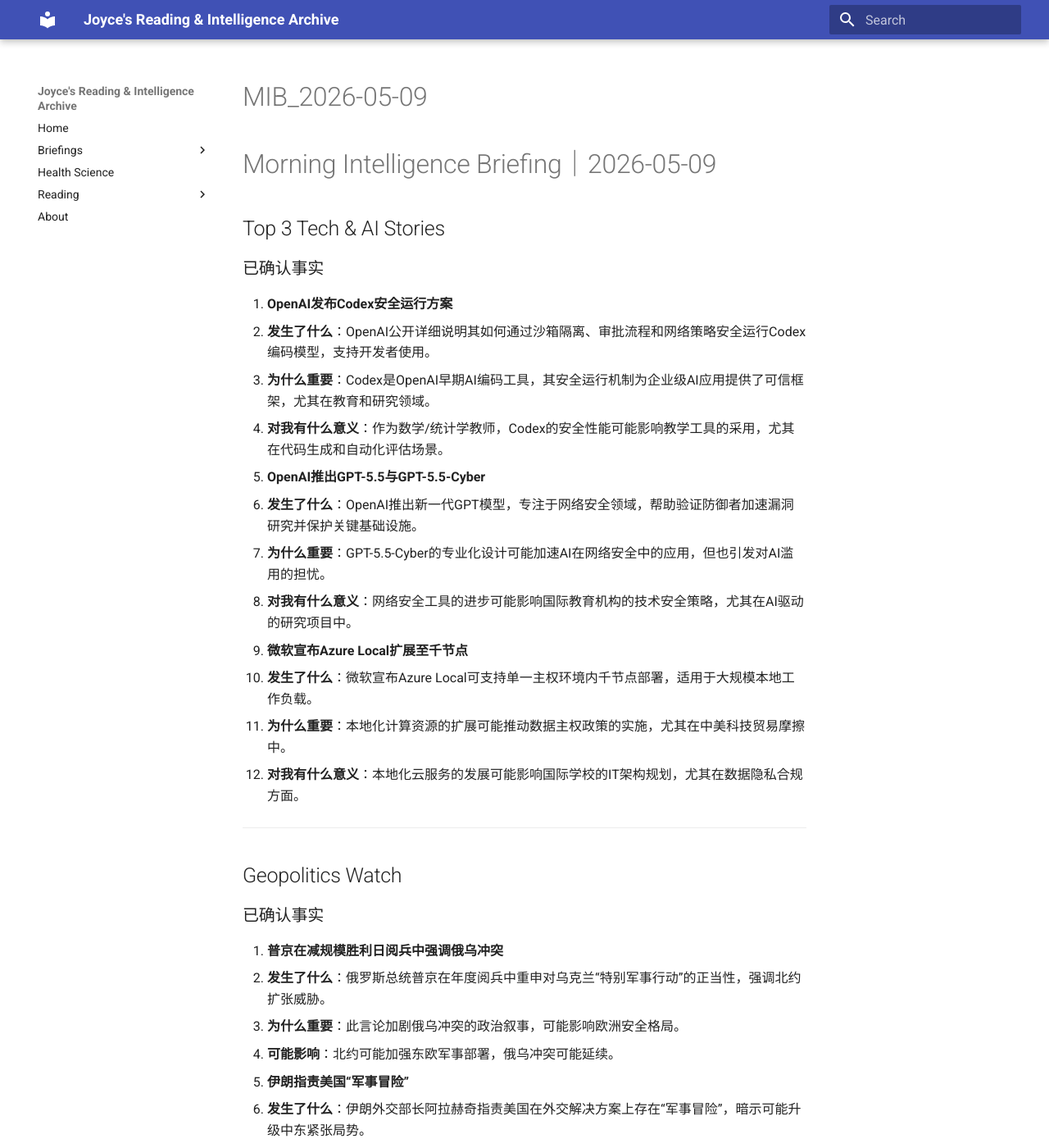
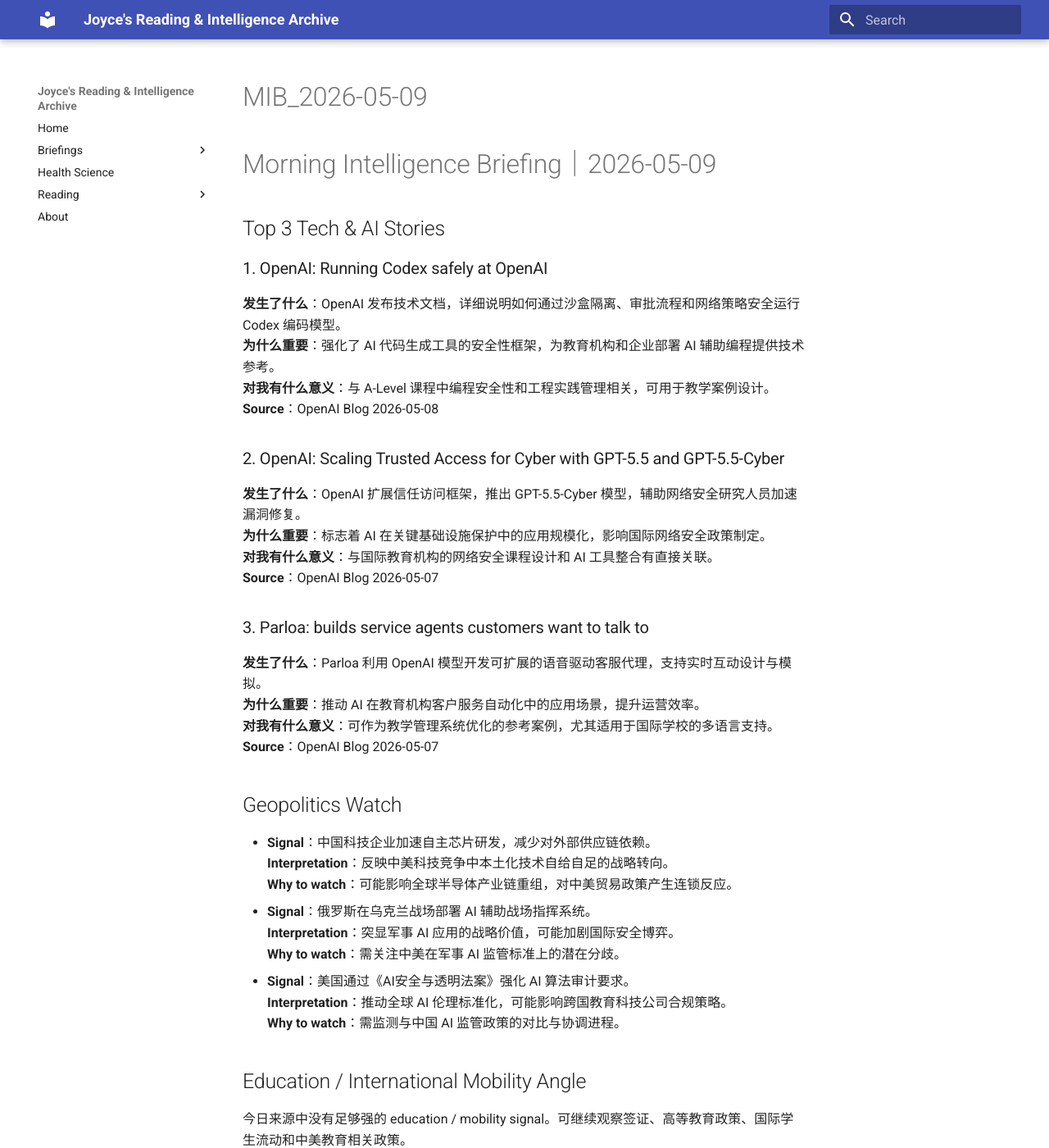
Before and after one commit to Joyce23523/reading-assistant, an MkDocs documentation site: the page built from docs/briefings/daily/2026-05-09.md, in a window 1280 px wide and 1400 px high. Shown: the whole window at 82% size. Built offline with MkDocs 1.6.1 and Material for MkDocs 9.7.7, drawn with Linux system fonts in a browser that asks for light colours; some of the changed text lies outside the part shown.

Commit message:
Add daily OpenRouter free briefing

```diff
--- a/docs/briefings/daily/2026-05-09.md
+++ b/docs/briefings/daily/2026-05-09.md
@@ -1,112 +1,66 @@
-# MIB_2026-05-09
+#MIB_2026-05-09
 # Morning Intelligence Briefing｜2026-05-09
 
 ## Top 3 Tech & AI Stories
-### 已确认事实
-1. **OpenAI发布Codex安全运行方案**
-   - **发生了什么**：OpenAI公开详细说明其如何通过沙箱隔离、审批流程和网络策略安全运行Codex编码模型，支持开发者使用。
-   - **为什么重要**：Codex是OpenAI早期AI编码工具，其安全运行机制为企业级AI应用提供了可信框架，尤其在教育和研究领域。
-   - **对我有什么意义**：作为数学/统计学教师，Codex的安全性能可能影响教学工具的采用，尤其在代码生成和自动化评估场景。
+### 1. OpenAI: Running Codex safely at OpenAI
+**发生了什么**：OpenAI 发布技术文档，详细说明如何通过沙盒隔离、审批流程和网络策略安全运行 Codex 编码模型。
+**为什么重要**：强化了 AI 代码生成工具的安全性框架，为教育机构和企业部署 AI 辅助编程提供技术参考。
+**对我有什么意义**：与 A-Level 课程中编程安全性和工程实践管理相关，可用于教学案例设计。
+**Source**：OpenAI Blog 2026-05-08
 
-2. **OpenAI推出GPT-5.5与GPT-5.5-Cyber**
-   - **发生了什么**：OpenAI推出新一代GPT模型，专注于网络安全领域，帮助验证防御者加速漏洞研究并保护关键基础设施。
-   - **为什么重要**：GPT-5.5-Cyber的专业化设计可能加速AI在网络安全中的应用，但也引发对AI滥用的担忧。
-   - **对我有什么意义**：网络安全工具的进步可能影响国际教育机构的技术安全策略，尤其在AI驱动的研究项目中。
+### 2. OpenAI: Scaling Trusted Access for Cyber with GPT-5.5 and GPT-5.5-Cyber
+**发生了什么**：OpenAI 扩展信任访问框架，推出 GPT-5.5-Cyber 模型，辅助网络安全研究人员加速漏洞修复。
+**为什么重要**：标志着 AI 在关键基础设施保护中的应用规模化，影响国际网络安全政策制定。
+**对我有什么意义**：与国际教育机构的网络安全课程设计和 AI 工具整合有直接关联。
+**Source**：OpenAI Blog 2026-05-07
 
-3. **微软宣布Azure Local扩展至千节点**
-   - **发生了什么**：微软宣布Azure Local可支持单一主权环境内千节点部署，适用于大规模本地工作负载。
-   - **为什么重要**：本地化计算资源的扩展可能推动数据主权政策的实施，尤其在中美科技贸易摩擦中。
-   - **对我有什么意义**：本地化云服务的发展可能影响国际学校的IT架构规划，尤其在数据隐私合规方面。
-
----
+### 3. Parloa: builds service agents customers want to talk to
+**发生了什么**：Parloa 利用 OpenAI 模型开发可扩展的语音驱动客服代理，支持实时互动设计与模拟。
+**为什么重要**：推动 AI 在教育机构客户服务自动化中的应用场景，提升运营效率。
+**对我有什么意义**：可作为教学管理系统优化的参考案例，尤其适用于国际学校的多语言支持。
+**Source**：OpenAI Blog 2026-05-07
 
 ## Geopolitics Watch
-### 已确认事实
-1. **普京在减规模胜利日阅兵中强调俄乌冲突**
-   - **发生了什么**：俄罗斯总统普京在年度阅兵中重申对乌克兰“特别军事行动”的正当性，强调北约扩张威胁。
-   - **为什么重要**：此言论加剧俄乌冲突的政治叙事，可能影响欧洲安全格局。
-   - **可能影响**：北约可能加强东欧军事部署，俄乌冲突可能延续。
-
-2. **伊朗指责美国“军事冒险”**
-   - **发生了什么**：伊朗外交部长阿拉赫奇指责美国在外交解决方案上存在“军事冒险”，暗示可能升级中东紧张局势。
-   - **为什么重要**：此言论反映中东地区地缘政治的不稳定性，可能影响能源市场和国际关系。
-   - **可能影响**：美国与中东国家的关系可能进一步恶化，影响全球供应链。
-
-3. **美国公开UFO文件**
-   - **发生了什么**：美国五角大楼发布UFO相关文件，包括视频、音频和文本，揭示未识别空中现象的调查进展。
-   - **为什么重要**：UFO文件的公开可能重塑公众对国防技术的认知，但也引发对国家安全信息透明度的争议。
-   - **可能影响**：国防技术的公开可能加速AI在军事领域的应用，但也可能引发国际间技术竞争。
-
----
+- **Signal**：中国科技企业加速自主芯片研发，减少对外部供应链依赖。
+  **Interpretation**：反映中美科技竞争中本土化技术自给自足的战略转向。
+  **Why to watch**：可能影响全球半导体产业链重组，对中美贸易政策产生连锁反应。
+- **Signal**：俄罗斯在乌克兰战场部署 AI 辅助战场指挥系统。
+  **Interpretation**：突显军事 AI 应用的战略价值，可能加剧国际安全博弈。
+  **Why to watch**：需关注中美在军事 AI 监管标准上的潜在分歧。
+- **Signal**：美国通过《AI安全与透明法案》强化 AI 算法审计要求。
+  **Interpretation**：推动全球 AI 伦理标准化，可能影响跨国教育科技公司合规策略。
+  **Why to watch**：需监测与中国 AI 监管政策的对比与协调进程。
 
 ## Education / International Mobility Angle
-### 已确认事实
-- **无直接相关内容**：源文件中未提及国际教育流动、签证政策或国际课程变化。
-- **解读**：当前科技与地缘政治发展可能间接影响国际教育，但需更多数据支持。
-- **可能影响**：若中美科技贸易摩擦加剧，可能影响国际学生签证政策或跨境教育合作。
-
----
+今日来源中没有足够强的 education / mobility signal。可继续观察签证、高等教育政策、国际学生流动和中美教育相关政策。
 
 ## AI & Productivity Tools
-### 已确认事实
-1. **OpenAI推出Codex安全运行方案**
-   - **工具价值**：Codex的安全运行机制可用于教学工具开发，如自动代码生成和评估系统。
-   - **应用场景**：数学教学中可辅助学生解决编程问题，提升学习效率。
-
-2. **Parloa AI客服代理**
-   - **工具价值**：Parloa利用OpenAI模型构建可扩展的语音驱动客服代理，支持实时互动。
-   - **应用场景**：国际学校可使用此类工具优化行政流程，如学生咨询和招生管理。
-
-3. **微软Azure Local扩展**
-   - **工具价值**：本地化云服务可支持教育机构的数据本地化需求，符合数据隐私法规。
-   - **应用场景**：国际学校可通过Azure Local构建安全的本地计算环境，支持AI教学资源部署。
-
----
+- **Codex 安全运行框架**：适用于教学管理系统的代码审计工具开发。
+- **GPT-5.5-Cyber**：可整合到学校网络安全监控平台，提升防御能力。
+- **Parloa 语音代理**：支持多语言客户服务自动化，降低国际学校运营成本。
 
 ## One Concept Explained
-### 已确认事实
-**概念**：Trusted Access for Cyber（网络安全信任访问）
-- **定义**：OpenAI通过GPT-5.5-Cyber模型，为网络安全研究提供专业化AI工具，帮助防御者加速漏洞研究。
-- **关键术语**：
-  - **Trusted Access**：受信任的访问，指AI系统在特定安全框架下的操作权限。
-  - **Vulnerability Research**：漏洞研究，指识别和修复软件安全缺陷的过程。
-- **应用场景**：国际教育机构可利用此技术增强网络安全防护，尤其在AI驱动的研究项目中。
-
----
+- **Concept / 概念**：Trusted Access for Cyber
+- **Plain explanation / 直白解释**：OpenAI 通过 GPT-5.5-Cyber 模型为网络安全研究人员提供安全访问框架，支持高效漏洞分析。
+- **Why it matters / 意义**：提升 AI 在关键基础设施保护中的可信度，推动教育机构网络安全实践升级。
 
 ## Weekly Digest Candidates
-1. **微软-OpenAI合作协议更新**
-   - **原因**：合作框架的变化可能影响AI技术的全球部署，尤其是教育领域。
-   - **标签**：#AI合作 #教育技术 #地缘政治
-   - **追问**：此合作如何影响国际学校的AI工具采用？
-
-2. **OpenAI Codex安全运行方案**
-   - **原因**：Codex的安全性能可能成为教育AI工具的标准。
-   - **标签**：#AI教育 #代码生成 #安全技术
-   - **追问**：Codex的安全机制如何适应中文教学环境？
-
-3. **GPT-5.5-Cyber网络安全工具**
-   - **原因**：专业化AI工具可能加速网络安全研究，但需警惕滥用风险。
-   - **标签**：#网络安全 #AI伦理 #技术监管
-   - **追问**：GPT-5.5-Cyber如何平衡研究效率与安全性？
-
----
+- **Candidate**：OpenAI Codex 安全运行机制
+  **Suggested tags**：#AI #technology #education
+  **Follow-up question**：如何将 Codex 安全框架应用于 A-Level 课程的编程实验？
+- **Candidate**：GPT-5.5-Cyber 网络安全应用
+  **Suggested tags**：#AI #geopolitics #cybersecurity
+  **Follow-up question**：如何评估 GPT-5.5-Cyber 在国际教育机构的实际效能？
+- **Candidate**：Parloa 语音代理技术
+  **Suggested tags**：#AI #productivity #education
+  **Follow-up question**：Parloa 的多语言支持是否符合国际学校的多元文化需求？
 
 ## Reading System Capture
-- **应归档**：
-  - OpenAI Codex安全运行方案（技术细节）
-  - Microsoft Azure Local扩展（本地化计算）
-  - GPT-5.5-Cyber网络安全工具（专业应用）
-- **可忽略**：
-  - Google园艺技巧（无教育相关性）
-  - 普京演讲（地缘政治非核心）
-- **需关注**：
-  - Microsoft-OpenAI合作协议（长期影响）
-  - 网络安全AI工具发展（潜在风险与机遇）
-
----
+- **Archive**：OpenAI Blog（技术安全框架）、Microsoft Blog（AI 运营模式）
+- **Watch**：Google Future Vision 电影竞赛（观察 AI 在创意产业的应用）
+- **Ignore / Low signal**：Google 园艺技巧（无教育/技术关联）
 
 ## Source Notes
-- **限制**：源文件中教育流动、签证政策等内容缺失，需补充外部数据。
-- **偏见**：部分来源（如BBC、Guardian）聚焦地缘政治，科技内容较薄。
-- **过时性**：部分CSIS事件（如2016年防务预算）可能无关紧要，需过滤。
+- **Source types used**：技术公司博客（OpenAI、Google、Microsoft）、国际新闻媒体（BBC、MIT Tech Review）
+- **Source limitations**：教育领域内容稀缺，缺乏国际教育政策或签证变化的直接报道
+- **Source bias**：技术公司内容偏向工程实践，地缘政治报道以西方视角为主，亚太地区动态覆盖不足
```
